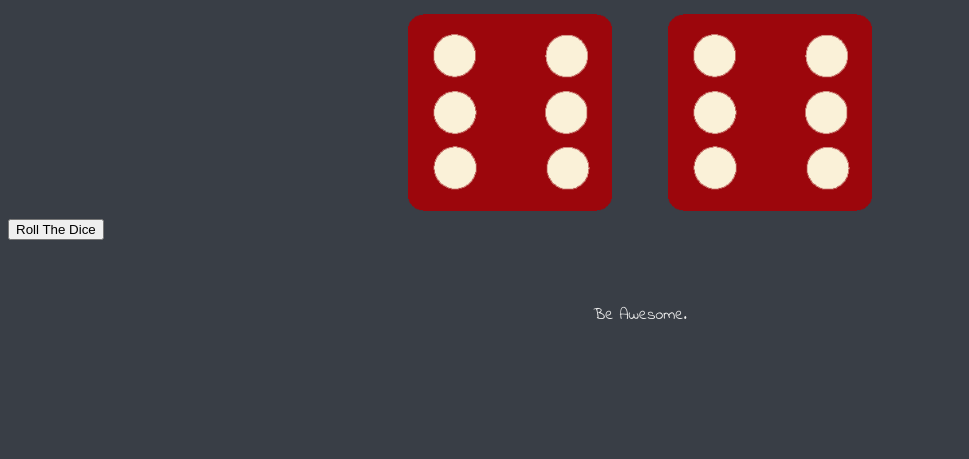
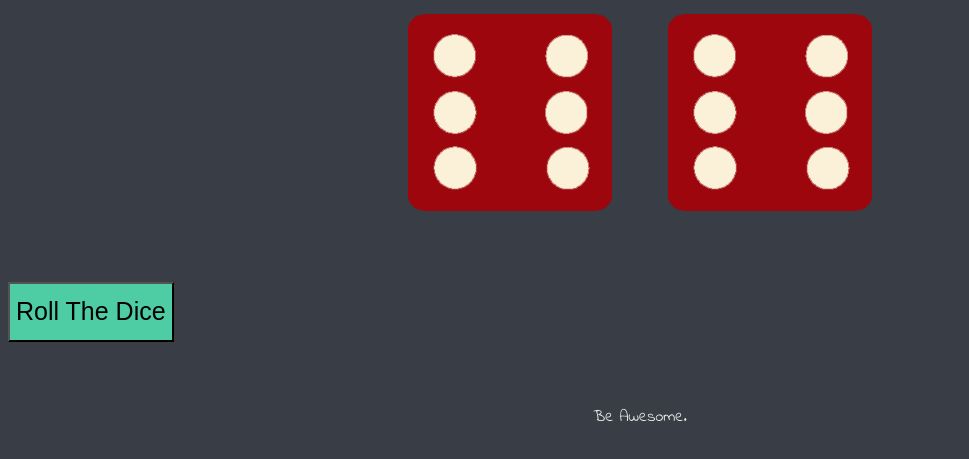
Before and after one commit to KumarPraveer/cv, a plain HTML site: page index.html in a window 1280 px wide. Shown: the part 321-780 px from the top of the page, without its empty margins (0-969 px from the left). Drawn offline with Linux system fonts and the light colour scheme.

Commit message:
Update styles.css

```diff
--- a/styles.css
+++ b/styles.css
@@ -38,3 +38,14 @@ footer {
   text-align: center;
   font-family: 'Indie Flower', cursive;
 }
+#btnRoll{
+text-align:center;
+font-size: 25px;
+margin-top: 5%;
+height: 60px;
+background-color: #4ECCA3;
+}
+#btnRoll:hover{
+background-color: marooon;
+color: white;
+}
```
